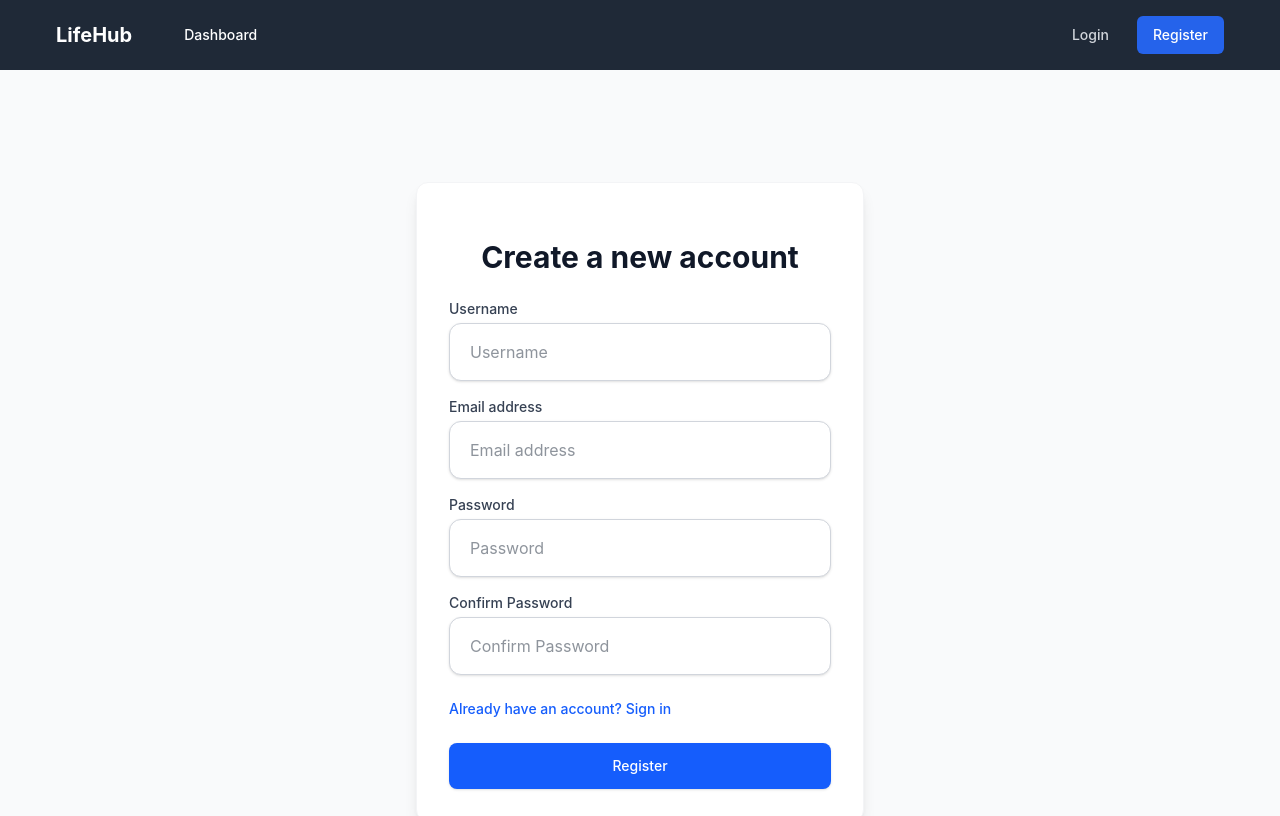
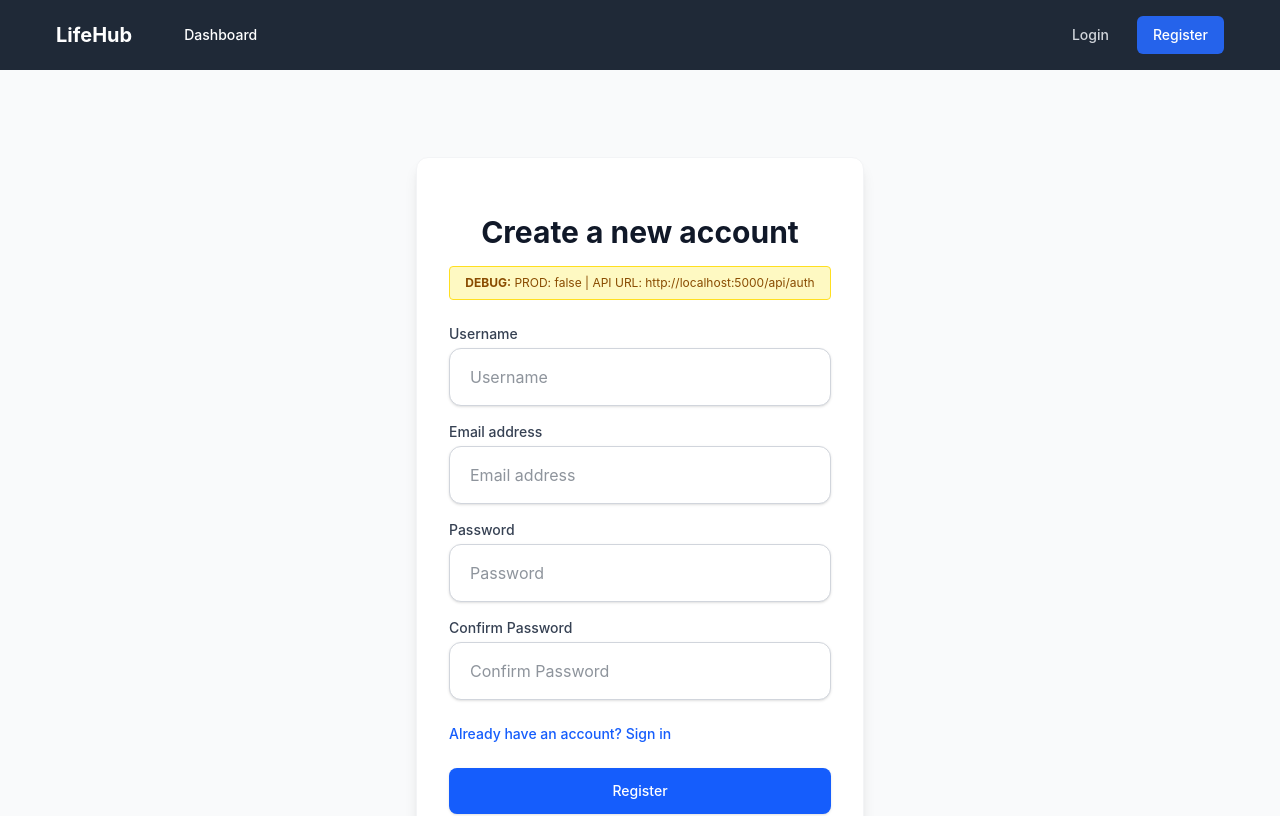
Before and after one commit to RafaelMota02/lifehub, a React (Vite) app in the folder client/: page /register in a window 1280 px wide. Shown: the top 816 px of the page. Built offline with nearby package versions, Linux system fonts and the light colour scheme.

Commit message:
Add critical debugging to show production environment variables and API URLs in browser

```diff
--- a/client/src/pages/RegisterPage.jsx
+++ b/client/src/pages/RegisterPage.jsx
@@ -64,6 +64,13 @@ const RegisterPage = () => {
             <h2 className="mt-6 text-3xl font-bold text-gray-900">
               Create a new account
             </h2>
+            {/* DEBUG INFO */}
+            <div className="mt-4 p-2 bg-yellow-100 border border-yellow-300 rounded text-xs text-yellow-800">
+              <strong>DEBUG:</strong> PROD: {import.meta.env.PROD?.toString() || 'false'} |
+              API URL: {import.meta.env.PROD
+                ? 'https://lifehub-production.up.railway.app/api/auth'
+                : 'http://localhost:5000/api/auth'}
+            </div>
           </div>
           {error && (
             <div className="mt-4 bg-red-50 border-l-4 border-red-500 p-4 rounded">
--- a/client/src/services/financeService.js
+++ b/client/src/services/financeService.js
@@ -5,6 +5,9 @@ import axios from 'axios';
 const API_URL = import.meta.env.PROD
   ? `https://lifehub-production.up.railway.app/api/finances`
   : '/api/finances';
+
+// DEBUG: Log environment and URL
+console.log('🔧 Finance Service - PROD:', import.meta.env.PROD, 'URL:', API_URL);
 
 // Helper to get auth token
 const getAuthToken = () => {
```
